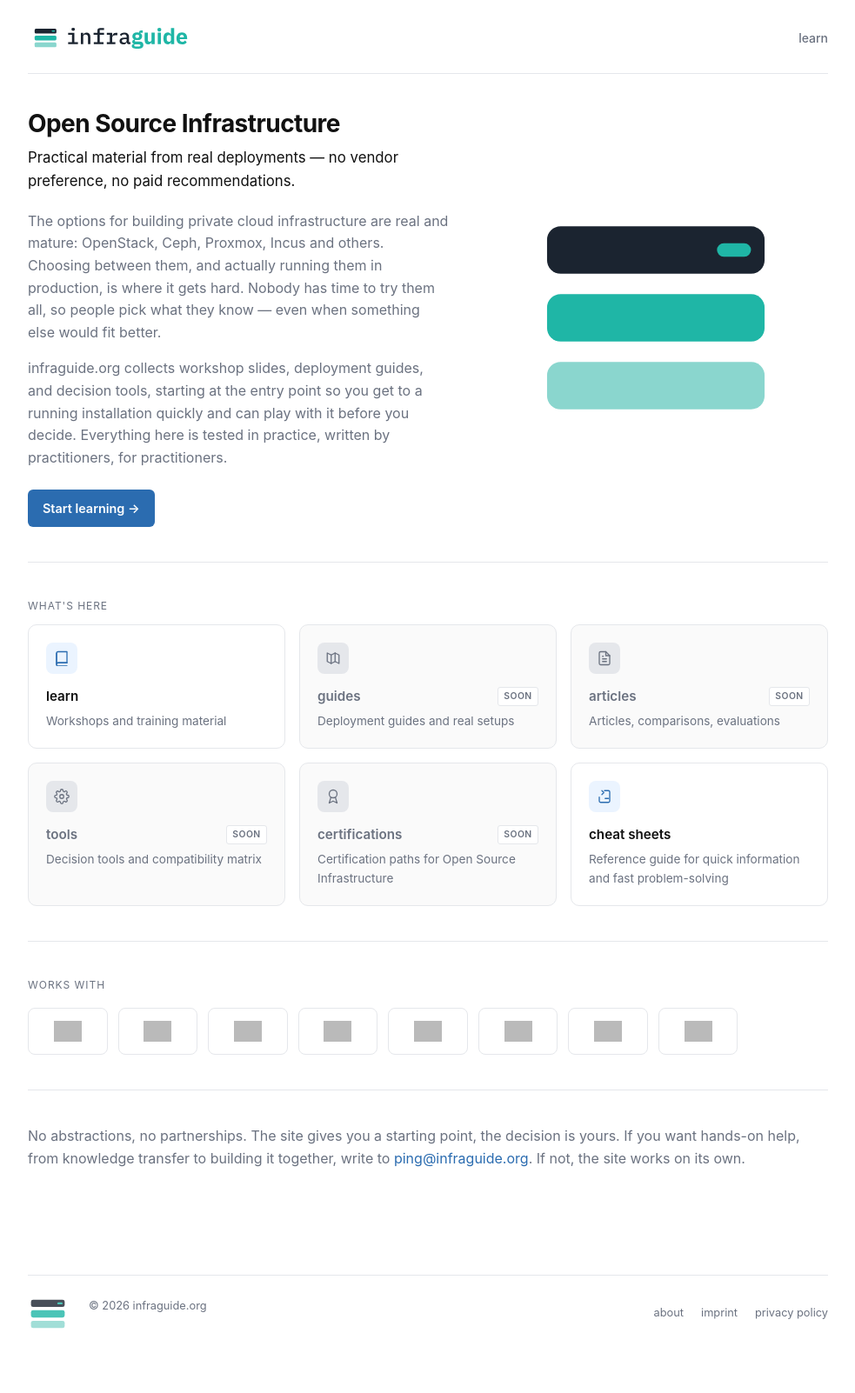
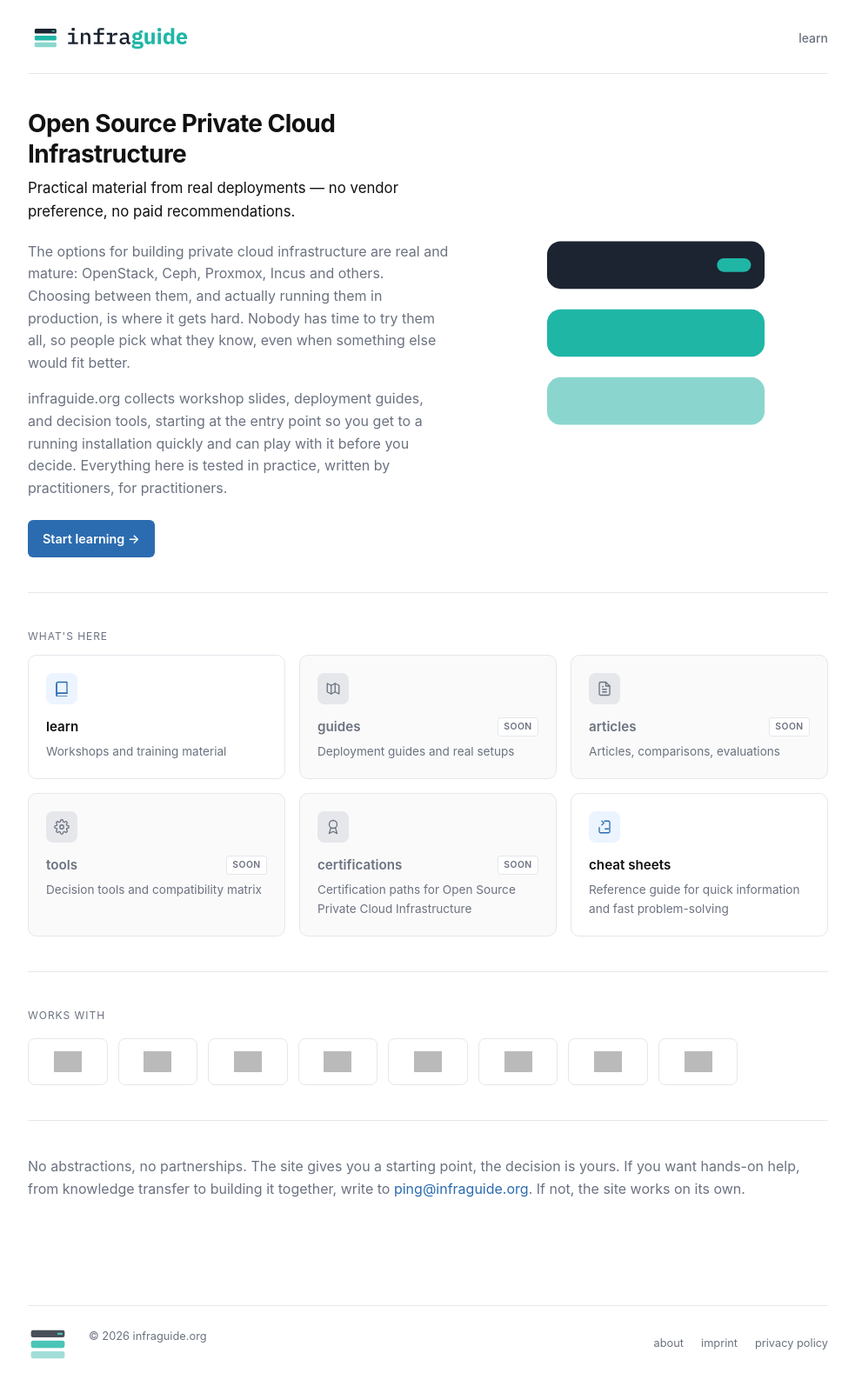
Before and after one commit to codecap/infraguide, a Jekyll site: the page built from index.md, in a window 1280 px wide, cut to the strip 0-1630 px from the top of the page. Shown: the top 1602 px of the strip at 87% size, without its empty margins (148-1131 px from the left). Built offline with Jekyll 4.4.1, drawn with Linux system fonts in a browser that asks for light colours; comment, search, counter and statistics services are not loaded; grey boxes are pictures that could not be loaded.

Commit message:
upd: seo

```diff
--- a/index.md
+++ b/index.md
@@ -1,17 +1,17 @@
 ---
 layout: default
-title: Open Source Infrastructure
+title: Open Source Private Cloud Infrastructure
 ---
 
 <div class="section hero">
   <div>
-    <h1>Open Source Infrastructure</h1>
+    <h1>Open Source Private Cloud Infrastructure</h1>
     <p class="hero-tagline">Practical material from real deployments — no vendor preference, no paid recommendations.</p>
     <p>
       The options for building private cloud infrastructure are real and mature:
       OpenStack, Ceph, Proxmox, Incus and others. Choosing between them, and
       actually running them in production, is where it gets hard. Nobody has
-      time to try them all, so people pick what they know — even when
+      time to try them all, so people pick what they know, even when
       something else would fit better.
     </p>
     <p>
@@ -64,7 +64,7 @@ title: Open Source Infrastructure
         <svg viewBox="0 0 24 24" fill="none" stroke="currentColor" stroke-width="1.75" stroke-linecap="round" stroke-linejoin="round"><circle cx="12" cy="8" r="6"/><path d="M8.5 13.5 6 22l6-3 6 3-2.5-8.5"/></svg>
       </span>
       <span class="card-title">certifications <span class="badge-soon">soon</span></span>
-      <p class="card-desc">Certification paths for Open Source Infrastructure</p>
+      <p class="card-desc">Certification paths for Open Source Private Cloud Infrastructure</p>
     </div>
     <a class="card" href="/cheat-sheets/">
       <span class="card-icon">
```
Also changed, not shown: learn/index.md (+3 -3 lines).
